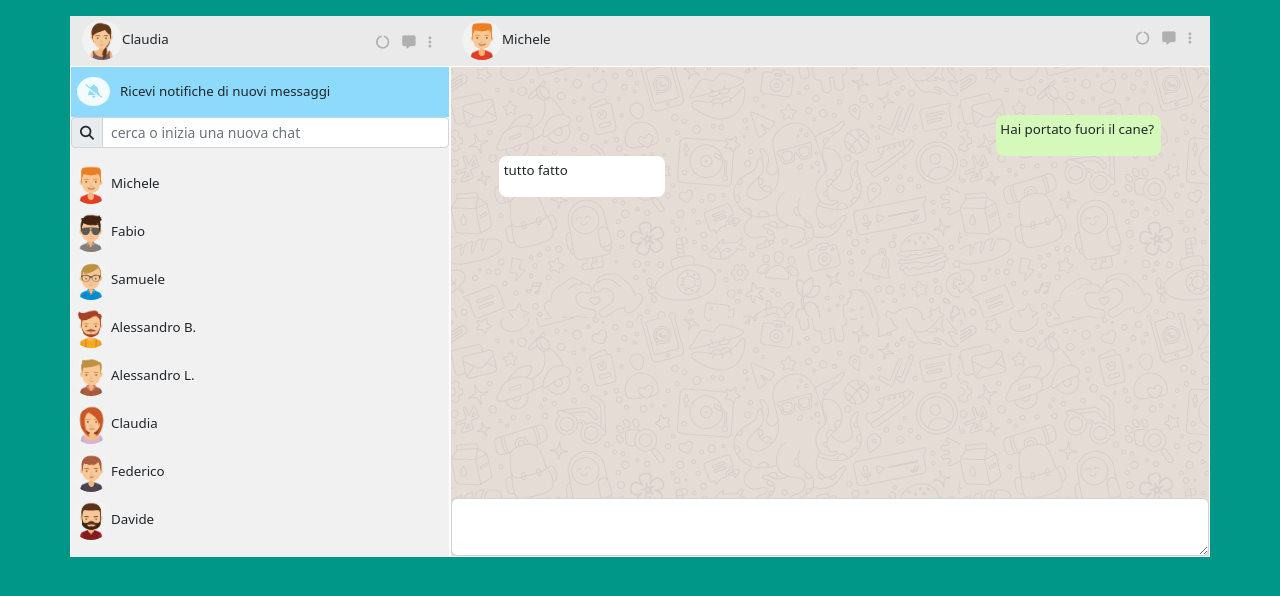
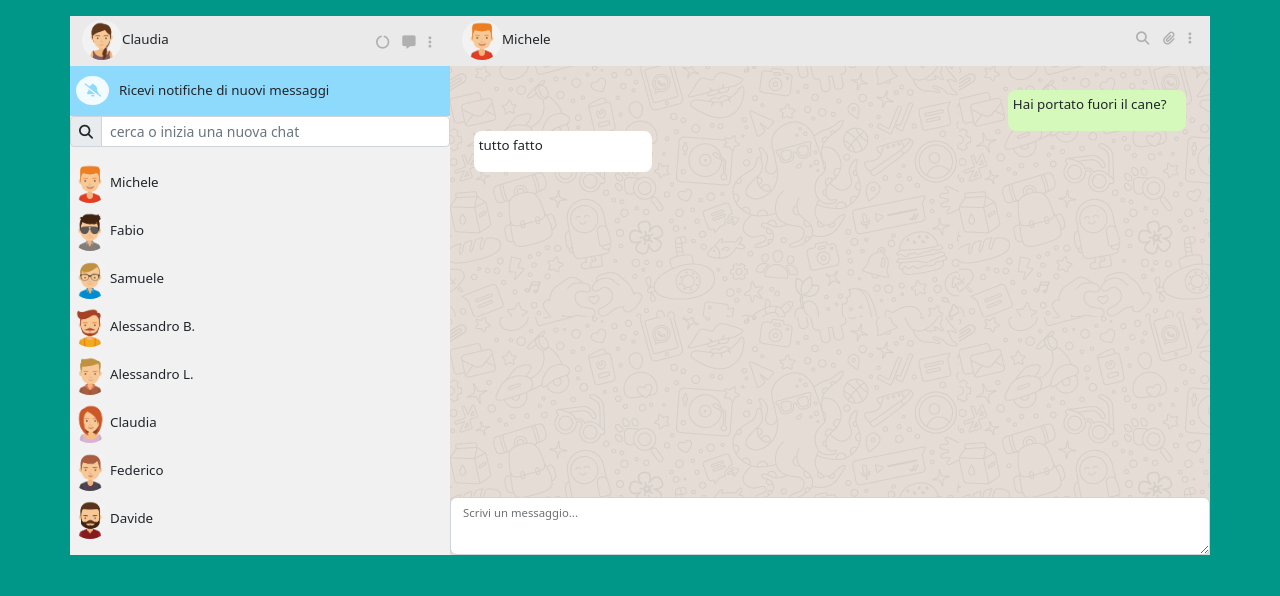
Before and after one commit to RobertoCartaMantiglia/vue-boolzapp, a plain HTML site: page index.html in a window 1280 px wide. Drawn offline with nearby package versions, Linux system fonts and the light colour scheme.

Commit message:
fix style

```diff
--- a/index.html
+++ b/index.html
@@ -27,13 +27,13 @@
                    </div>
                    <div class="items">
                        <span>
-                        <i class="fa-solid fa-circle-notch"></i>
+                            <i class="fa-solid fa-circle-notch"></i>
                        </span>
                        <span>
-                        <i class="fa-solid fa-message"></i>
+                            <i class="fa-solid fa-message"></i>
                        </span>
                        <span>
-                        <i class="fa-solid fa-ellipsis-vertical"></i>
+                            <i class="fa-solid fa-ellipsis-vertical"></i>
                        </span>
                    </div>
                 </div>
@@ -44,13 +44,13 @@
                     </div>
                     <div class="items">
                         <span>
-                         <i class="fa-solid fa-circle-notch"></i>
+                            <i class="fa-solid fa-magnifying-glass"></i>
                         </span>
                         <span>
-                         <i class="fa-solid fa-message"></i>
+                            <i class="fa-solid fa-paperclip"></i>
                         </span>
                         <span>
-                         <i class="fa-solid fa-ellipsis-vertical"></i>
+                            <i class="fa-solid fa-ellipsis-vertical"></i>
                         </span>
                     </div>
                 </div>
@@ -59,7 +59,7 @@
 
         <main class="container">
             <div class="row ">
-                <div class="col-4 p-0 my-contacts border border-white">
+                <div class="col-4 p-0 my-contacts">
 
                     <div class="alert-messages-section">
                         <span>
@@ -86,7 +86,7 @@
                         </ul>
                     </div>
                 </div>
-                <div class="col-8 border border-white content-messages p-5 position-relative">
+                <div class="col-8 content-messages p-4 position-relative">
                     <!-- qui verrà inserito il valore del messaggio del interlocutore e del utente -->
                     <div class="w-25 my-message">
                         <p>Hai portato fuori il cane?</p>
@@ -95,10 +95,9 @@
                         <p>tutto fatto</p>
                     </div>
 
-
                     <div class="form-floating align-self-end input-text">
                         <textarea class="form-control" v-model="userText"></textarea>
-                        <label for="floatingTextarea"></label>
+                        <label for="floatingTextarea">Scrivi un messaggio...</label>
                     </div>
                 </div>
 
```
